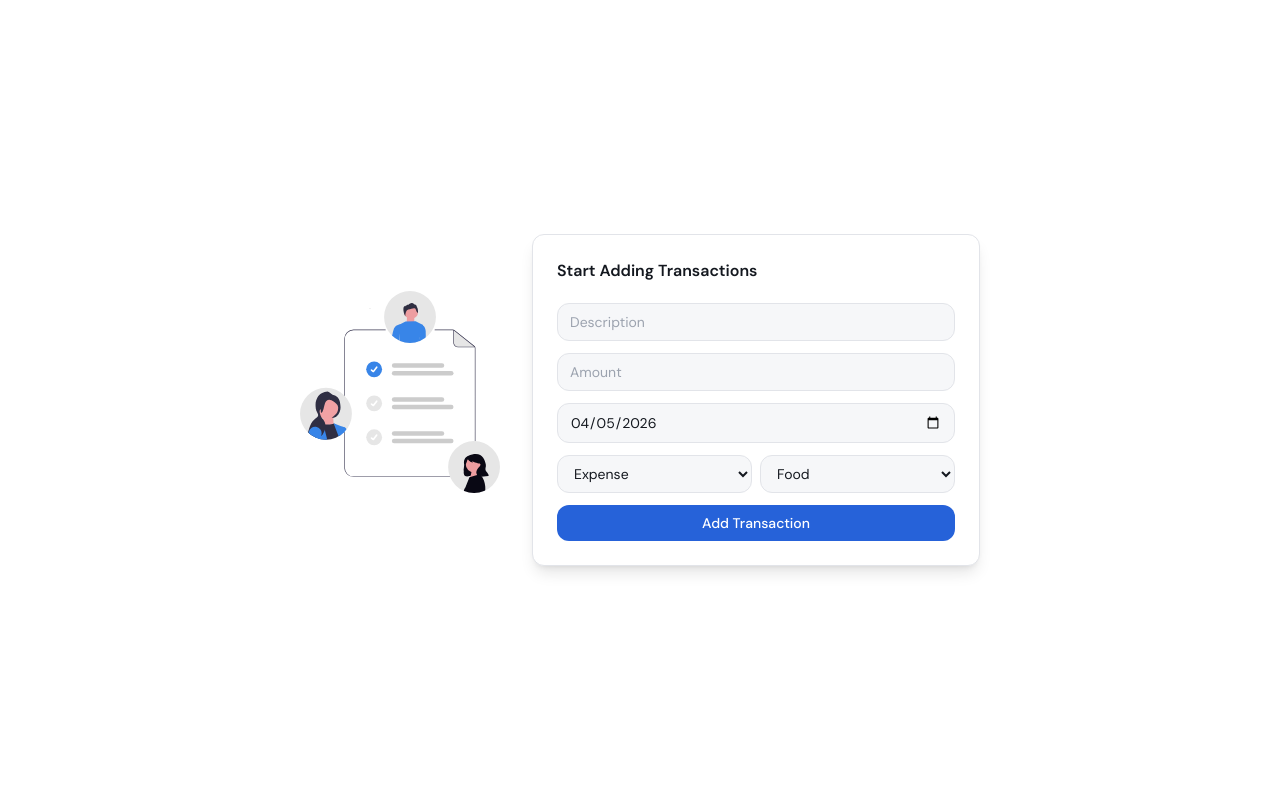
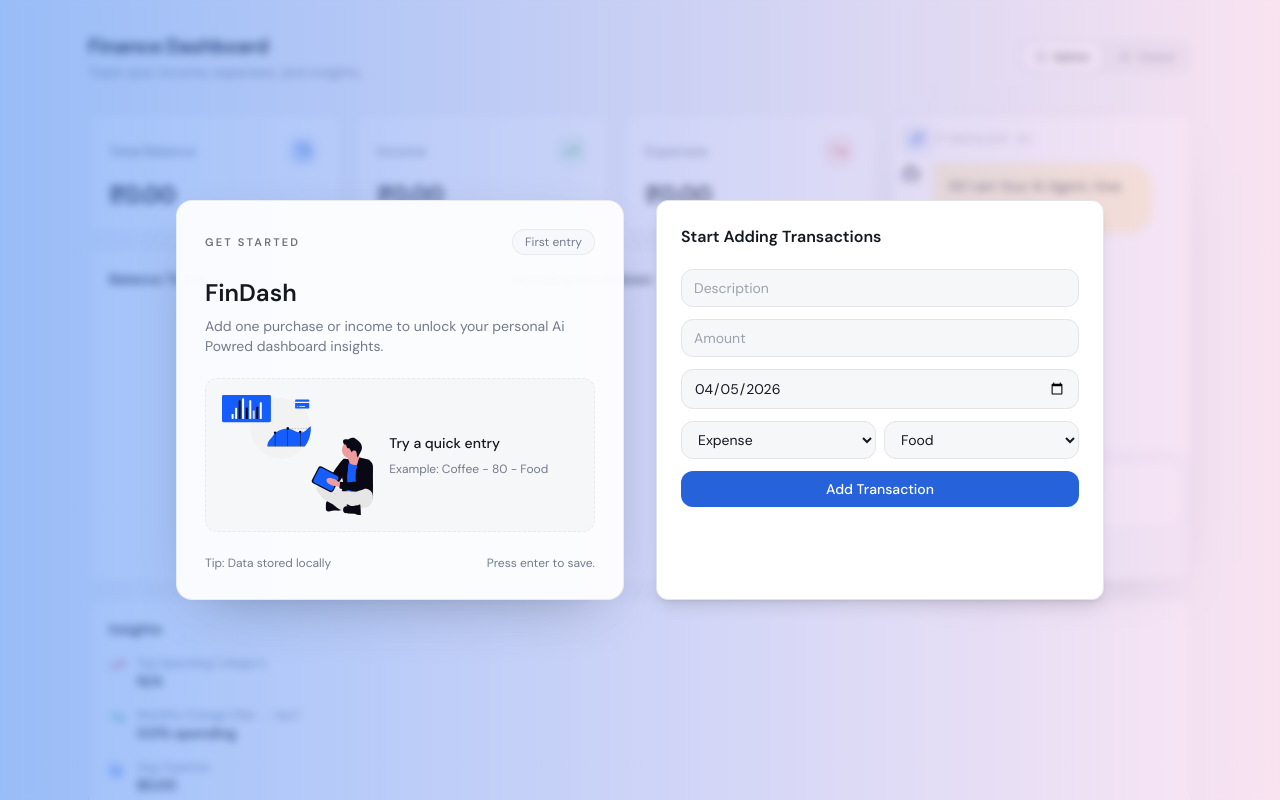
Before and after one commit to Nishantjaryal/findash, a React (Vite) app: page / in a window 1280 px wide. Shown: the top 800 px of the page. Built offline with nearby package versions, Linux system fonts and the light colour scheme; the HTML template or start-up script is replaced by a standard one.

Commit message:
design change

```diff
--- a/src/components/dashboard/AddTransactionDialog.tsx
+++ b/src/components/dashboard/AddTransactionDialog.tsx
@@ -32,11 +32,34 @@
   const inputClass = "w-full px-3 py-2 text-sm rounded-lg border border-border bg-background focus:outline-none focus:ring-1 focus:ring-ring";
 
   return (
-    <div className={`fixed inset-0 z-50 flex max-lg:flex-col gap-8 items-center justify-center ${!check?"bg-foreground/20":"bg-white"} backdrop-blur-sm`} onClick={check ?   undefined:onClose}>
-      <div className={`${check?"flex":"hidden"} flex-col items-center gap-4  `}>
-        <img src="/2.svg" alt="Add Transaction" width={200} height={200} className="mb-4" />
+    <div className={`fixed inset-0 z-50 flex flex-row max-lg:flex-col items-center justify-center gap-8 ${!check?"bg-foreground/20":"bg-gradient-to-r from-blue-500/50 to-pink-200/50 "} backdrop-blur-sm `} onClick={check ?   undefined:onClose}>
+
+      <div className={`${check?"flex min-h-[400px] ":"hidden"} flex-col items-start justify-between gap-5 bg-card/95 rounded-2xl border border-border/70 p-7 w-[90%] max-w-md shadow-[0_20px_60px_-30px_rgba(16,24,40,0.45)]`}>
+        <div className="flex w-full items-center justify-between">
+          <span className="text-[11px] font-semibold tracking-[0.2em] text-foreground/60">GET STARTED</span>
+          <span className="rounded-full border border-border/70 bg-background/70 px-3 py-1 text-xs text-muted-foreground">First entry</span>
+        </div>
+        <div className="space-y-2">
+          <h2 className="text-2xl font-semibold leading-tight text-foreground">FinDash</h2>
+          <p className="text-sm text-muted-foreground">
+            Add one purchase or income to unlock your personal Ai Powred dashboard insights.
+          </p>
+        </div>
+        <div className="w-full rounded-xl border border-dashed border-border/70 bg-background p-4">
+          <div className="flex items-center gap-4">
+            <img src="/2.svg" alt="Add Transaction" className="max-h-[120px] w-auto" />
+            <div className="space-y-2">
+              <p className="text-sm font-medium text-foreground">Try a quick entry</p>
+              <p className="text-xs text-muted-foreground">Example: Coffee - 80 - Food</p>
+            </div>
+          </div>
+        </div>
+        <div className="flex w-full items-center justify-between text-xs text-muted-foreground">
+          <span>Tip: Data stored locally</span>
+          <span>Press enter to save.</span>
+        </div>
       </div>
-      <div className="bg-card rounded-xl border border-border p-6 w-[90%] max-w-md shadow-lg" onClick={(e) => e.stopPropagation()}>
+      <div className="bg-card rounded-xl border border-border p-6 w-[90%] min-h-[400px] max-w-md shadow-lg" onClick={(e) => e.stopPropagation()}>
         <div className="flex items-center justify-between mb-5">
           <h3 className="font-semibold">{!check ? "Add Transaction" : "Start Adding Transactions"}</h3>
           <button onClick={onClose} className={`${!check ? "":"hidden"} text-muted-foreground hover:text-foreground`}><X className="h-4 w-4" /></button>
--- a/src/components/dashboard/SummaryCards.tsx
+++ b/src/components/dashboard/SummaryCards.tsx
@@ -2,7 +2,7 @@
 import { DollarSign, TrendingUp, TrendingDown, Wallet } from "lucide-react";
 
 const fmt = (n: number) =>
-  n.toLocaleString("en-US", { style: "currency", currency: "USD" });
+  n.toLocaleString("en-US", { style: "currency", currency: "INR" });
 
 const SummaryCards = () => {
   const { balance, totalIncome, totalExpenses } = useFinance();
```
Also changed, not shown: public/2.svg.
